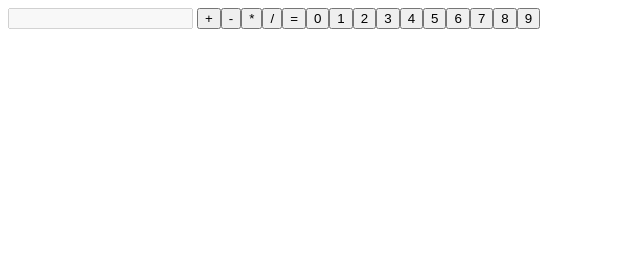
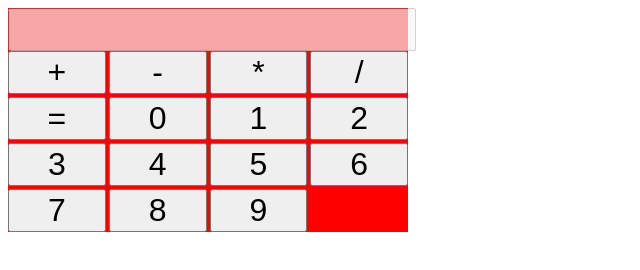
Before and after one commit to hoschi-it/simple-calculator, a plain HTML site: page index.html in a window 1280 px wide. Shown: the whole page, without its empty margins (0-640 px from the left). Drawn offline with Linux system fonts and the light colour scheme.

Commit message:
structure and style like calculator

```diff
--- a/index.html
+++ b/index.html
@@ -9,8 +9,10 @@
         <div id="app">
             <input :value="input"
                     type="text"
+                    class="showCalc"
                     disabled
                 />
+            <div class="controls">
                 <button v-for="btn in buttons"
                         type="submit"
                         @click.prevent="write(btn)"
@@ -18,6 +20,7 @@
                     {{ btn }}
                 </button>
             </div>
+        </div>
 
         <script src="./vendor/vue.js"></script>
         <script src="./main.js"></script>
--- a/style.css
+++ b/style.css
@@ -0,0 +1,19 @@
+#app {
+    width: 400px;
+    background-color: red;
+}
+
+.showCalc {
+    font-size: 2em;
+    width: 100%;
+}
+
+.controls {
+    display: grid;
+    grid-template-columns: repeat(4, 1fr);
+    grid-gap: 3px;
+}
+
+.controls button {
+    font-size: 2em;
+}
```
Lines whose indentation alone changed are shown as unchanged.
